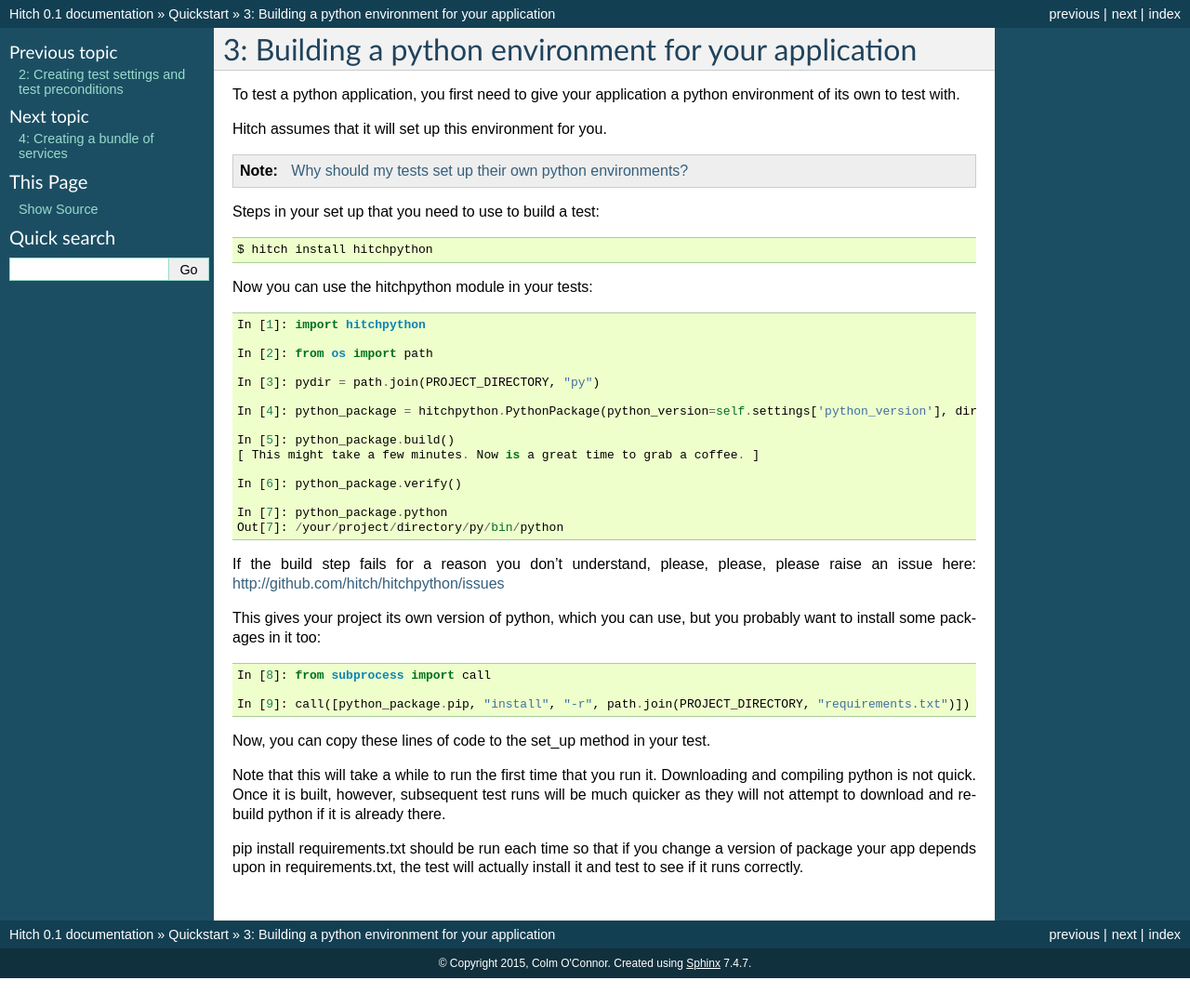
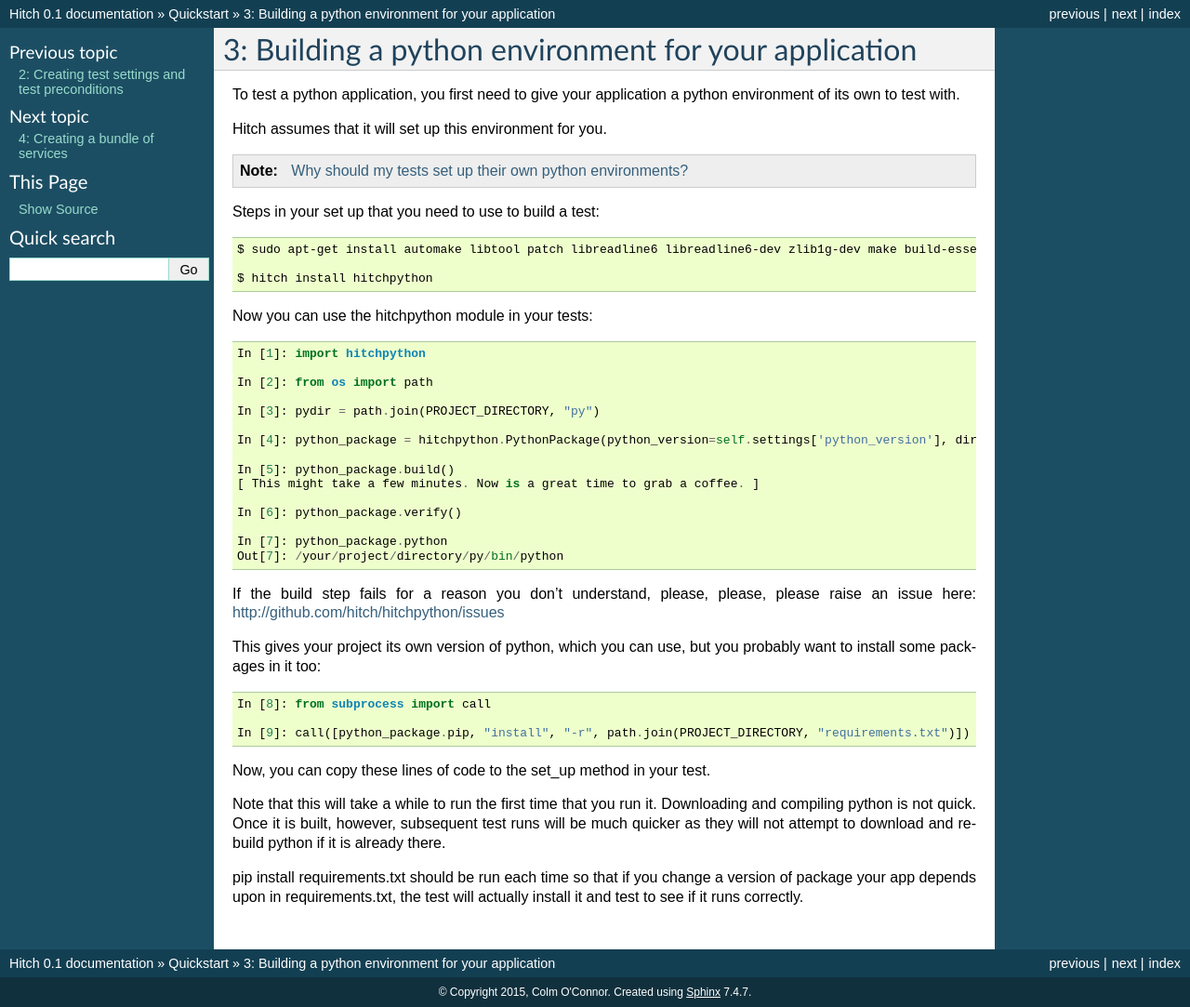
Before and after one commit to hitchtest/hitch, a Sphinx documentation site: the page built from docs/quickstart/3_building_a_python_environment_for_your_application.rst, in a window 1280 px wide. Shown: the whole page at 93% size. Built offline with Sphinx 7.4.7, drawn with Linux system fonts in a browser that asks for light colours; before the commit the page ends 1052 px from its top, so only the background shows below that.

Commit message:
DOCS : Added necessary apt-get installs in order to build python.

```diff
--- a/docs/quickstart/3_building_a_python_environment_for_your_application.rst
+++ b/docs/quickstart/3_building_a_python_environment_for_your_application.rst
@@ -11,6 +11,8 @@
     :doc:`/faq/why_should_my_tests_set_up_their_own_python_environments`
 
 Steps in your set up that you need to use to build a test::
+
+  $ sudo apt-get install automake libtool patch libreadline6 libreadline6-dev zlib1g-dev make build-essential libssl-dev libbz2-dev libreadline-dev libsqlite3-dev llvm
 
   $ hitch install hitchpython
 
```
